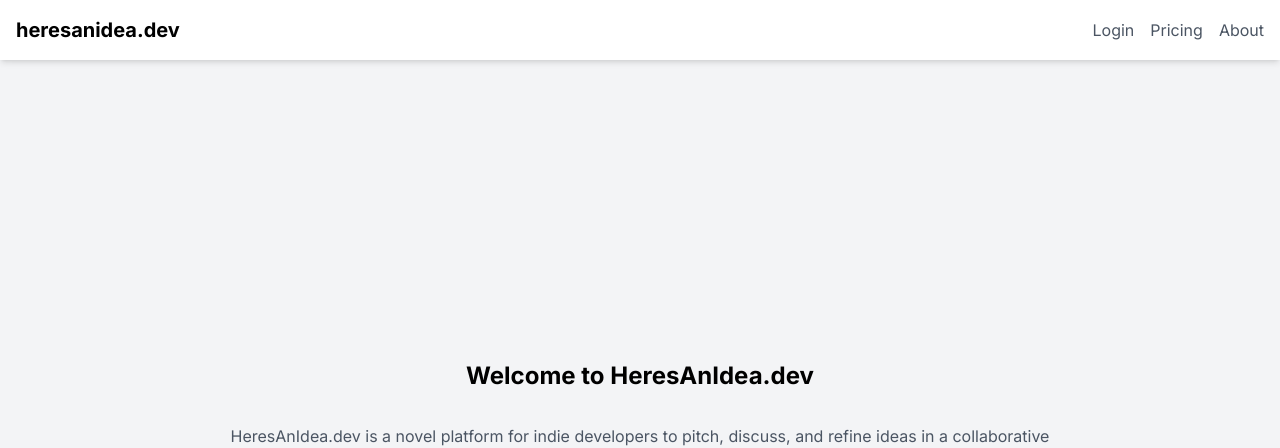
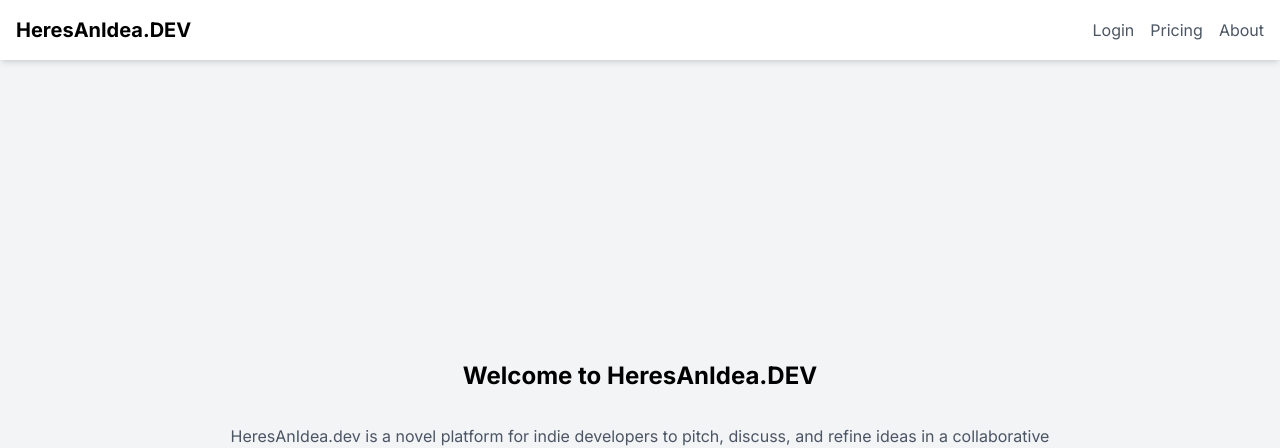
Before and after one commit to HeresAnIdea/heresanidea.dev, a Next.js app: page / in a window 1280 px wide. Shown: the top 448 px of the page. Built offline with nearby package versions, Linux system fonts and the light colour scheme.

Commit message:
capticalize!

```diff
--- a/src/components/ComingSoon.tsx
+++ b/src/components/ComingSoon.tsx
@@ -24,7 +24,7 @@ const ComingSoon = () => {
   return (
     <div className="flex flex-col items-center justify-center h-screen space-y-8 p-4">
       <h1 className="text-2xl font-bold text-center">
-        Welcome to HeresAnIdea.dev
+        Welcome to HeresAnIdea.DEV
       </h1>
       <p className="w-3/4 text-center text-gray-600">
         HeresAnIdea.dev is a novel platform for indie developers to pitch,
--- a/src/components/Navbar.tsx
+++ b/src/components/Navbar.tsx
@@ -4,7 +4,7 @@ const Navbar = () => {
   return (
     <div className="sticky top-0 bg-white p-4 shadow-md">
       <div className="container mx-auto flex justify-between items-center">
-        <h1 className="text-xl font-bold">heresanidea.dev</h1>
+        <h1 className="text-xl font-bold">HeresAnIdea.DEV</h1>
         <div className="space-x-4">
           <Link href="/login" className="text-gray-600">
             Login
```
